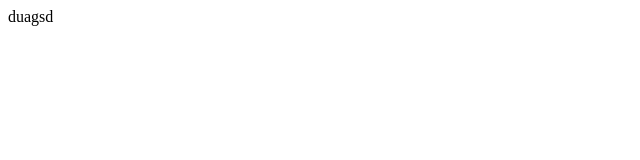
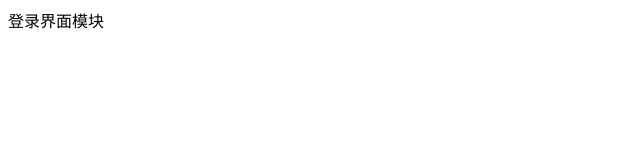
Before and after one commit to xiaogaohaixiong/gaoobject01, a plain HTML site: page index.html in a window 1280 px wide. Shown: the full height of the page, 0-640 px from the left. Drawn offline with Linux system fonts and the light colour scheme.

Commit message:
提交登录模块

```diff
--- a/index.html
+++ b/index.html
@@ -9,7 +9,7 @@
 </head>
 
 <body>
-    <div>duagsd </div>
+    <div>登录界面模块</div>
 </body>
 
 </html>
```
